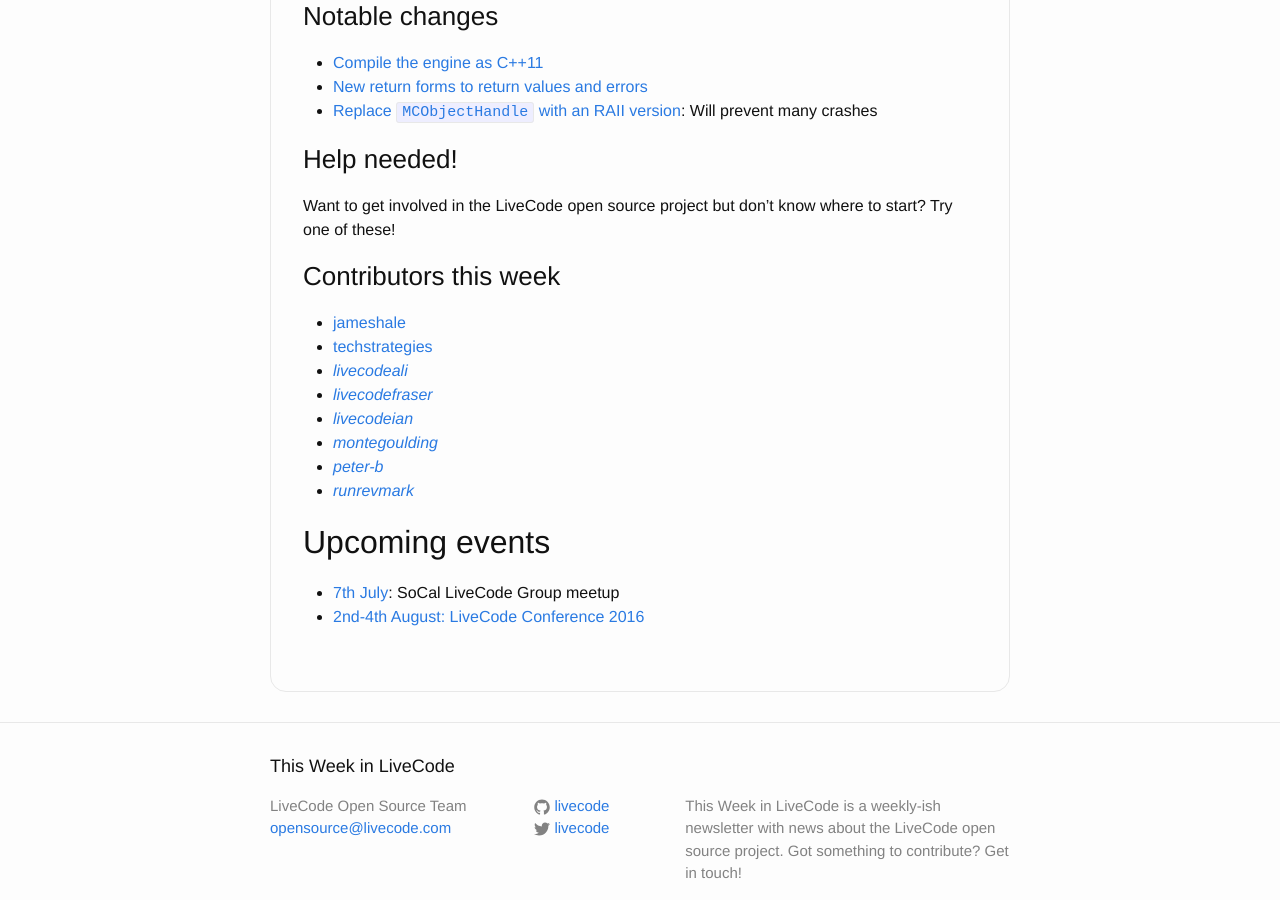
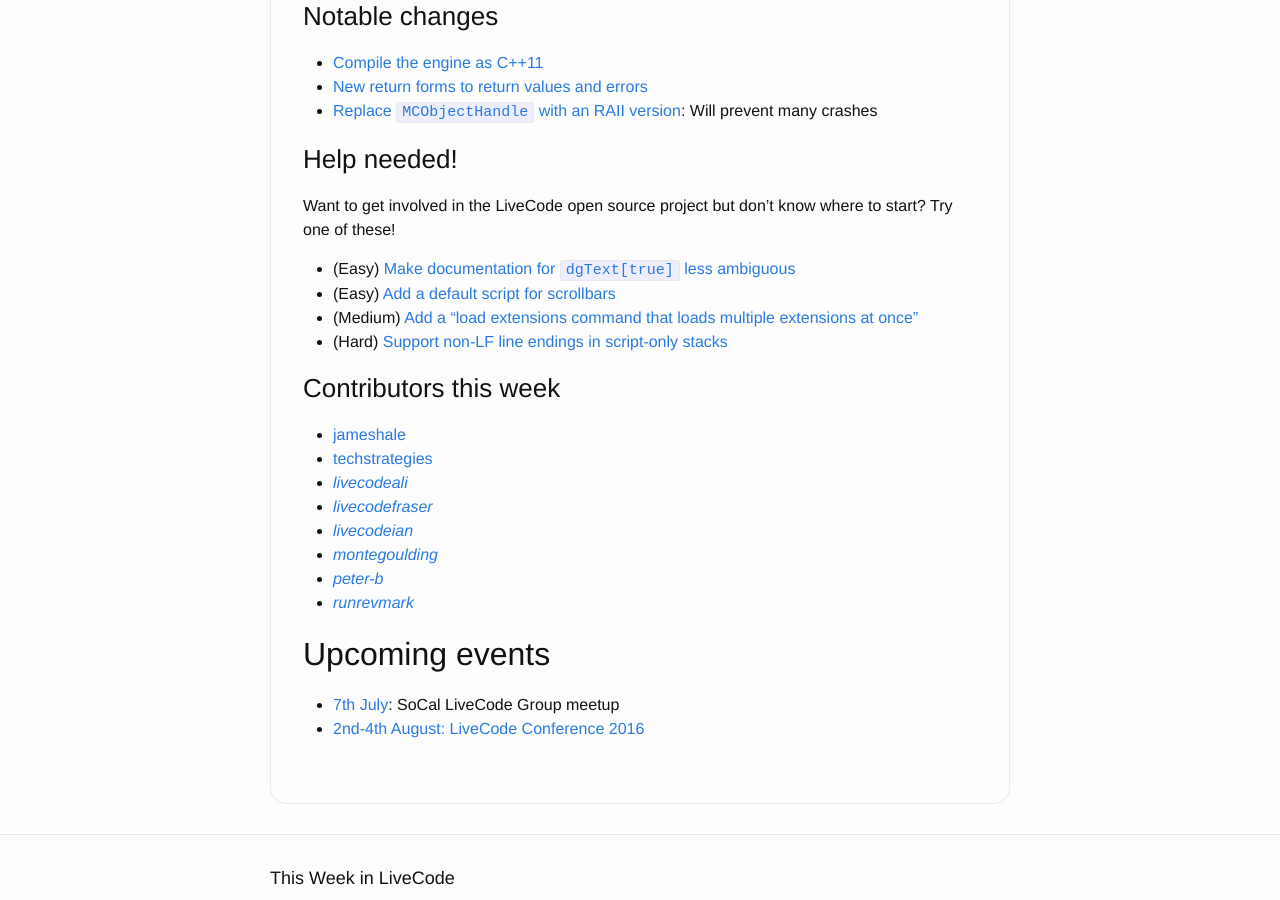
Before and after one commit to livecode/this-week-in-livecode, a Jekyll site: the page built from _posts/2016-06-27-this-week-in-livecode-39.markdown, in a window 1280 px wide and 900 px high, scrolled down 1034 px. Built offline with Jekyll 4.4.1, drawn with Linux system fonts in a browser that asks for light colours.

Commit message:
Issue 39: Add missing "Help Needed" content

```diff
--- a/_posts/2016-06-27-this-week-in-livecode-39.markdown
+++ b/_posts/2016-06-27-this-week-in-livecode-39.markdown
@@ -51,16 +51,10 @@
 Want to get involved in the LiveCode open source project but don't know where
 to start?  Try one of these!
 
-<!---
-- (Easy) ['-' in Android app identifier isn't allowed](http://quality.livecode.com/show_bug.cgi?id=15157)
-- (Easy) [Can't use "&" character in the name of an Android app](http://quality.livecode.com/show_bug.cgi?id=15167)
-- (Easy) [Ctrl+Q shortcut not present in Linux script editor](http://quality.livecode.com/show_bug.cgi?id=17435)
-- (Easy) [Check `MCRangeMake()` is always used correctly](http://quality.livecode.com/show_bug.cgi?id=17401)
-- (Medium) [Changing shadow properties causes an error](http://quality.livecode.com/show_bug.cgi?id=17608)
-- (Medium) [Proxy server detection ignores 'Use a proxy server for your LAN'](http://quality.livecode.com/show_bug.cgi?id=17804)
-- (Medium) [Sliders drawn too large on Windows 10](http://quality.livecode.com/show_bug.cgi?id=17126)
-- (Hard) [Correct implementation of "export snapshot" for Linux](http://quality.livecode.com/show_bug.cgi?id=17257)
--->
+- (Easy) [Make documentation for `dgText[true]` less ambiguous](http://quality.livecode.com/show_bug.cgi?id=17895)
+- (Easy) [Add a default script for scrollbars](http://quality.livecode.com/show_bug.cgi?id=17851)
+- (Medium) [Add a "load extensions command that loads multiple extensions at once"](http://quality.livecode.com/show_bug.cgi?id=15835)
+- (Hard) [Support non-LF line endings in script-only stacks](http://quality.livecode.com/show_bug.cgi?id=17810)
 
 ### Contributors this week
 
```
